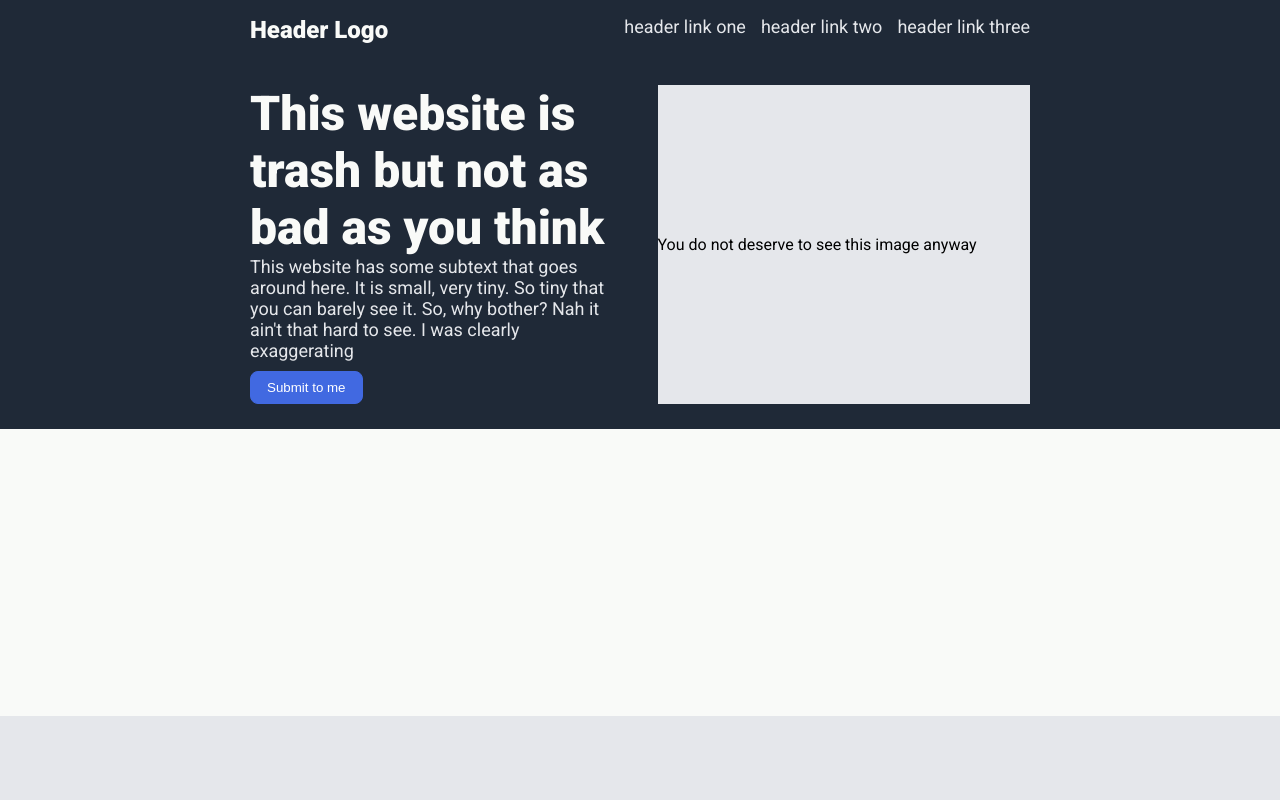
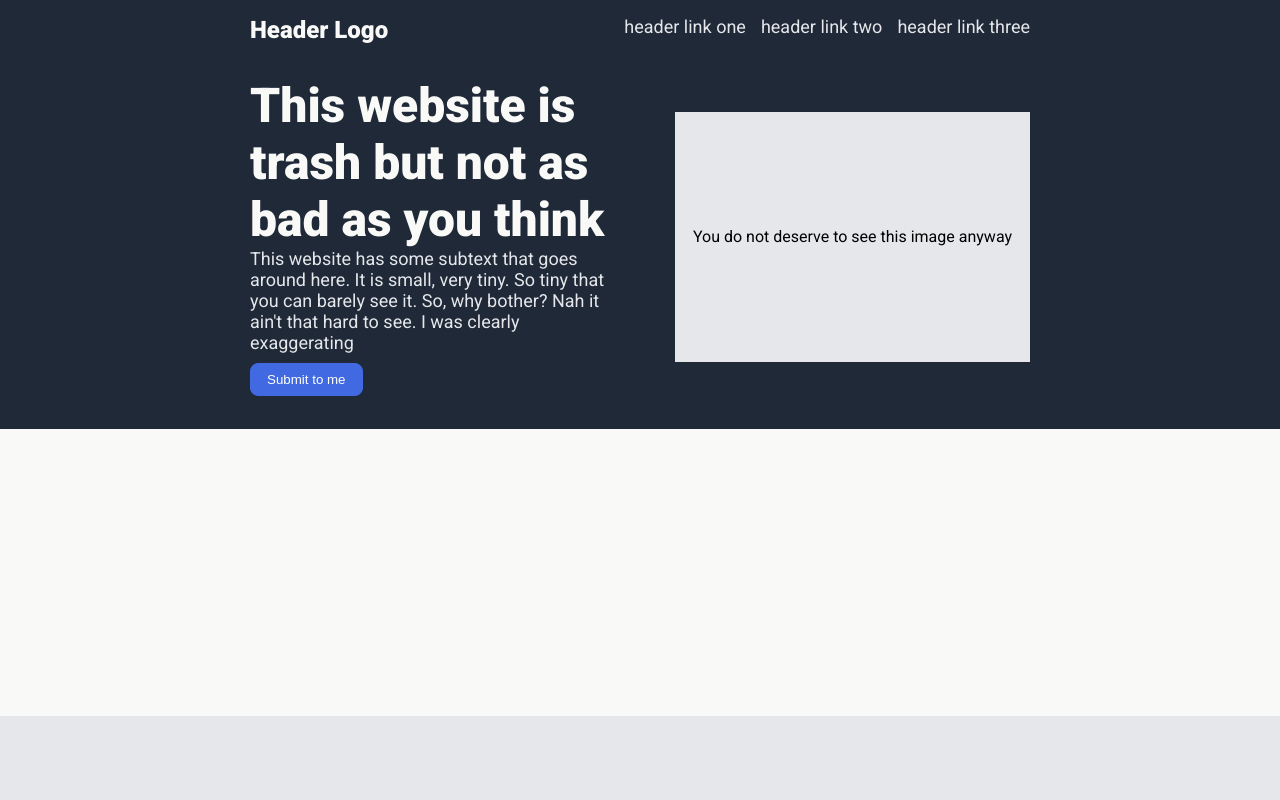
Before and after one commit to asparagusD/landing_page, a plain HTML site: page index.html in a window 1280 px wide. Shown: the top 800 px of the page. Drawn offline with Linux system fonts and the light colour scheme.

Commit message:
done section1

```diff
--- a/styles.css
+++ b/styles.css
@@ -69,6 +69,10 @@ a {
     color: #E5E7EB;
 }
 
+.header {
+    margin-bottom: 0;
+}
+
 button {
     cursor: pointer;
     padding: 8px 16px;
@@ -91,8 +95,9 @@ button.submit {
 
 .hero {
     display: flex;
-    gap: 35px;
+    gap: 70px;
     margin: auto;
+    align-items: center;
 }
 
 .hero div {
@@ -102,9 +107,11 @@ button.submit {
 .image-placeholder {
     background-color: #E5E7EB;
     display: flex;
+    align-items: center;
+    height: 250px
 
 }
 
 .image-placeholder div {
-    margin: auto;
+    text-align: center;
 }
```
Also changed, not shown: 1 other file.
